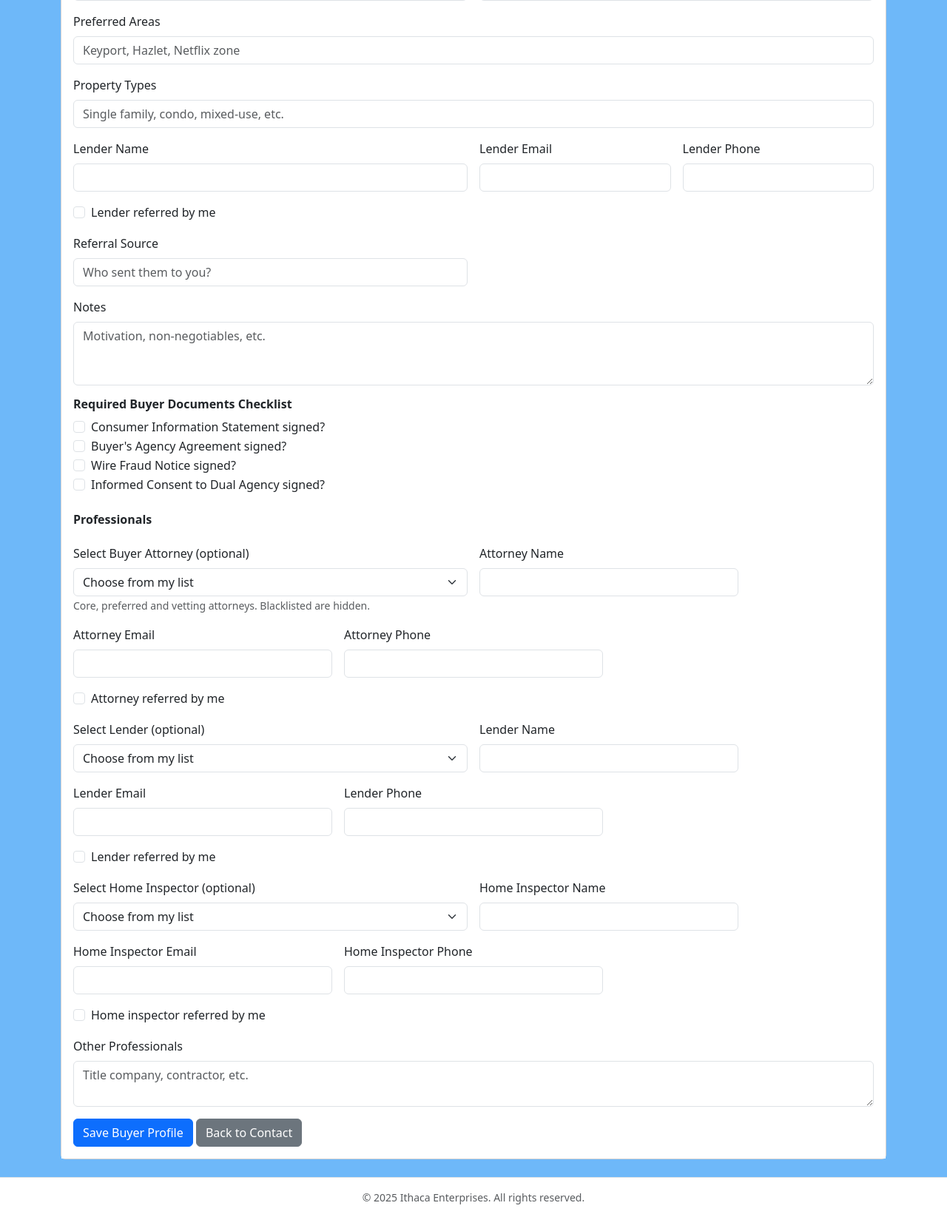
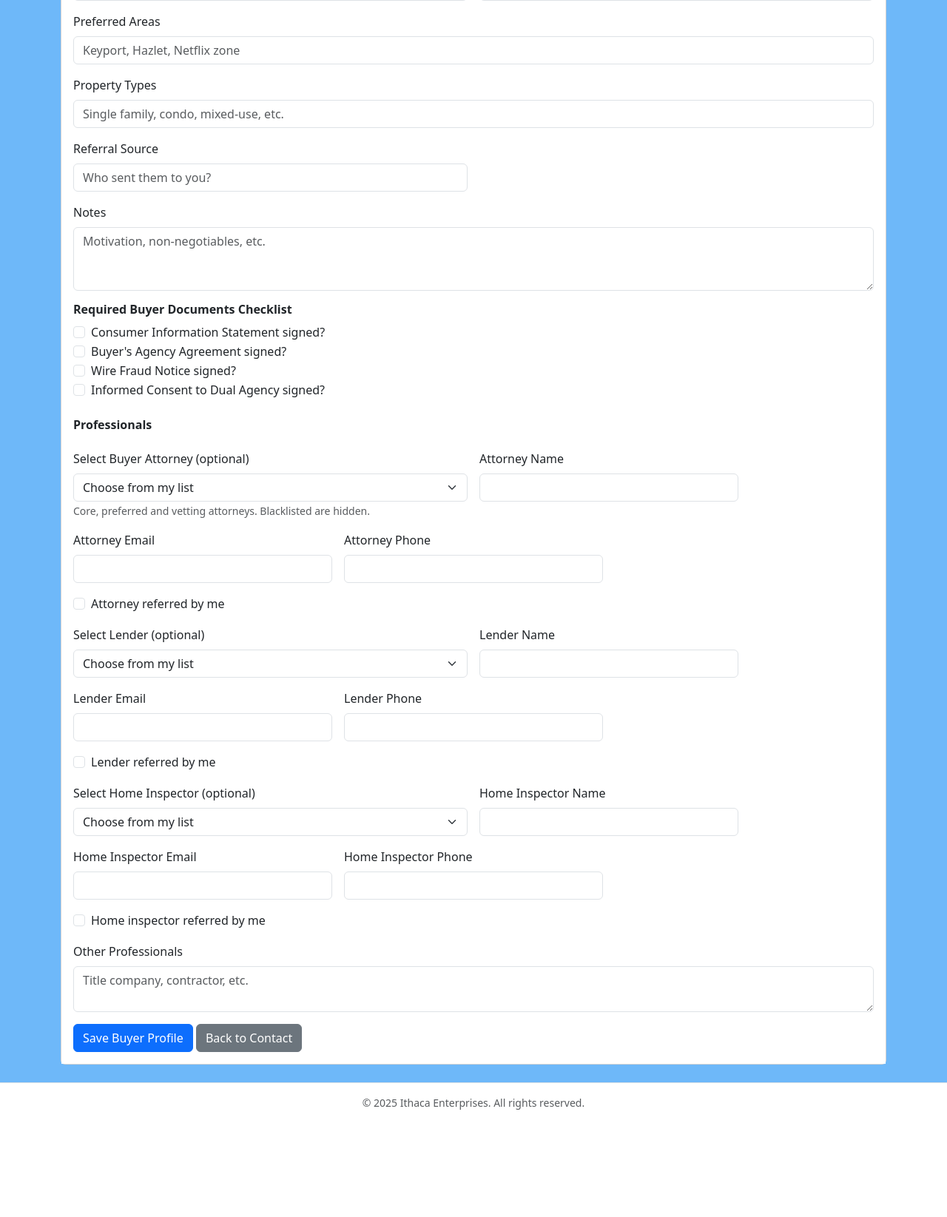
Before and after one commit to ithaca767/realEstateCRM, a Flask app: template templates/buyer_profile.html in a window 1280 px wide. Shown: the part 384-2029 px from the top of the page at 74% size. After the commit the page ends 1884 px from the top, so only its background shows below. Run offline with Flask 3, Linux system fonts and the light colour scheme; the template is opened without the code that fills it, so the values that code supplies are empty; parts of the project's set-up code (start-up, migrations or seed data) failed here and were passed over; some libraries are stand-ins or nearby versions.

Commit message:
Removed duplicate lender fields from buyer_profile and cleaned up Professionals integration

```diff
--- a/templates/buyer_profile.html
+++ b/templates/buyer_profile.html
@@ -74,37 +74,6 @@
                         <input name="property_types" class="form-control"
                                placeholder="Single family, condo, mixed-use, etc."
                                value="{{ bp['property_types'] if bp else '' }}">
-                    </div>
-
-                    <div class="col-md-6">
-                        <label class="form-label">Lender Name</label>
-                        <input name="lender_name" class="form-control"
-                               value="{{ bp['lender_name'] if bp else '' }}">
-                    </div>
-
-                    <div class="col-md-3">
-                        <label class="form-label">Lender Email</label>
-                        <input name="buyer_lender_email" class="form-control"
-                               value="{{ bp['buyer_lender_email'] if bp else '' }}">
-                    </div>
-
-                    <div class="col-md-3">
-                        <label class="form-label">Lender Phone</label>
-                        <input name="buyer_lender_phone" class="form-control"
-                               value="{{ bp['buyer_lender_phone'] if bp else '' }}">
-                    </div>
-
-                    <div class="col-12">
-                        <div class="form-check">
-                            <input class="form-check-input"
-                                   type="checkbox"
-                                   name="buyer_lender_referred"
-                                   id="buyer_lender_referred"
-                                   {% if bp and bp['buyer_lender_referred'] %}checked{% endif %}>
-                            <label class="form-check-label" for="buyer_lender_referred">
-                                Lender referred by me
-                            </label>
-                        </div>
                     </div>
 
                     <div class="col-md-6">
```
